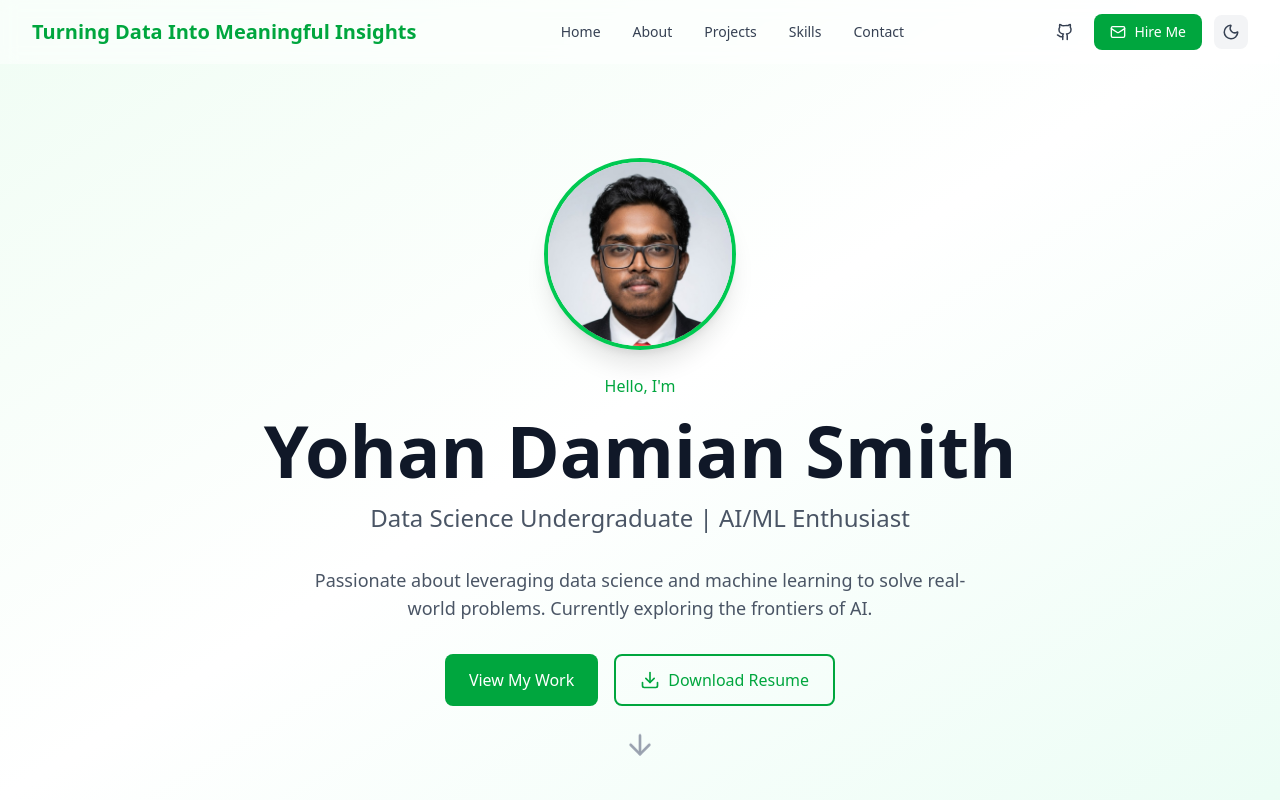
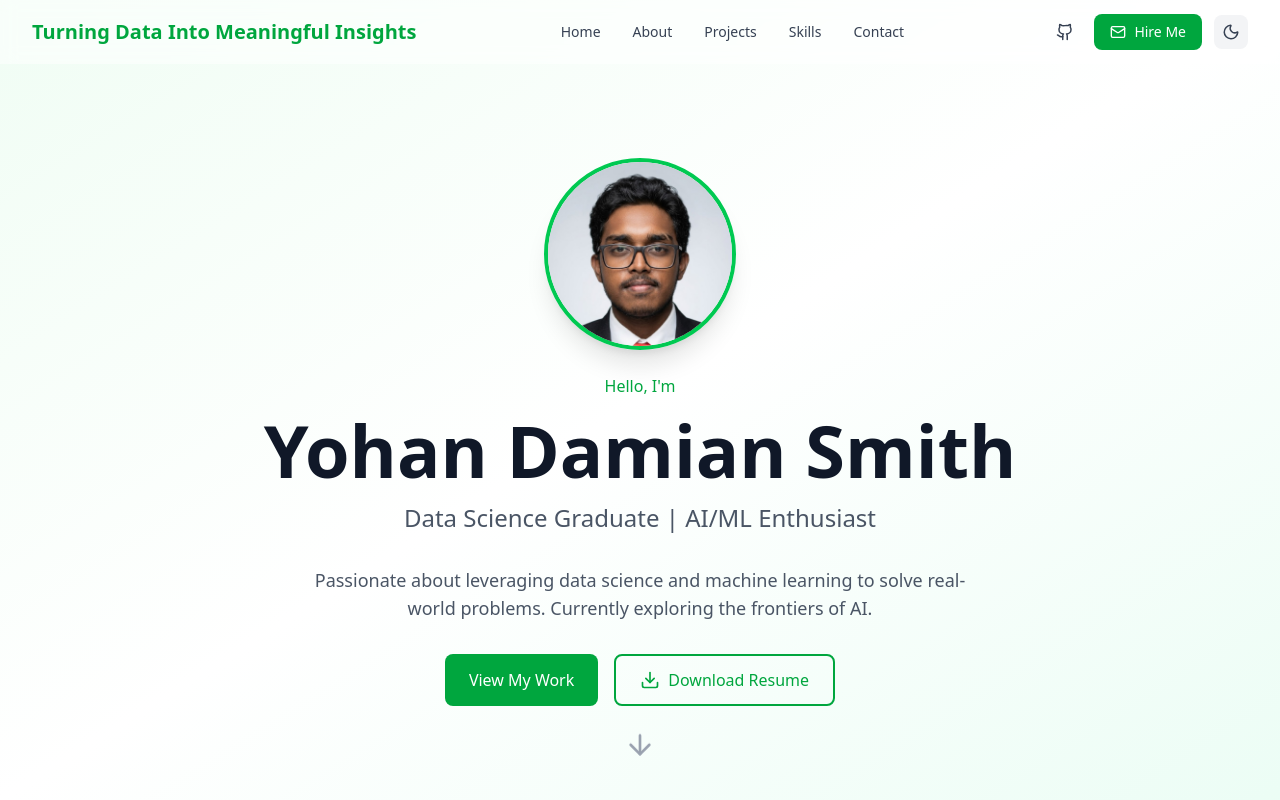
Before and after one commit to yohansmith/my-portfolio, a Next.js app: page / in a window 1280 px wide. Shown: the top 800 px of the page. Built offline with nearby package versions, Linux system fonts and the light colour scheme.

Commit message:
Updated Hero.tsx

```diff
--- a/src/components/Hero.tsx
+++ b/src/components/Hero.tsx
@@ -38,7 +38,7 @@ export default function Hero() {
             Yohan Damian Smith
           </h1>
           <p className="text-xl md:text-2xl text-gray-600 dark:text-gray-300 mb-8">
-            Data Science Undergraduate | AI/ML Enthusiast
+            Data Science Graduate | AI/ML Enthusiast
           </p>
           <p className="text-lg text-gray-600 dark:text-gray-400 max-w-2xl mx-auto mb-8">
             Passionate about leveraging data science and machine learning to solve
```
